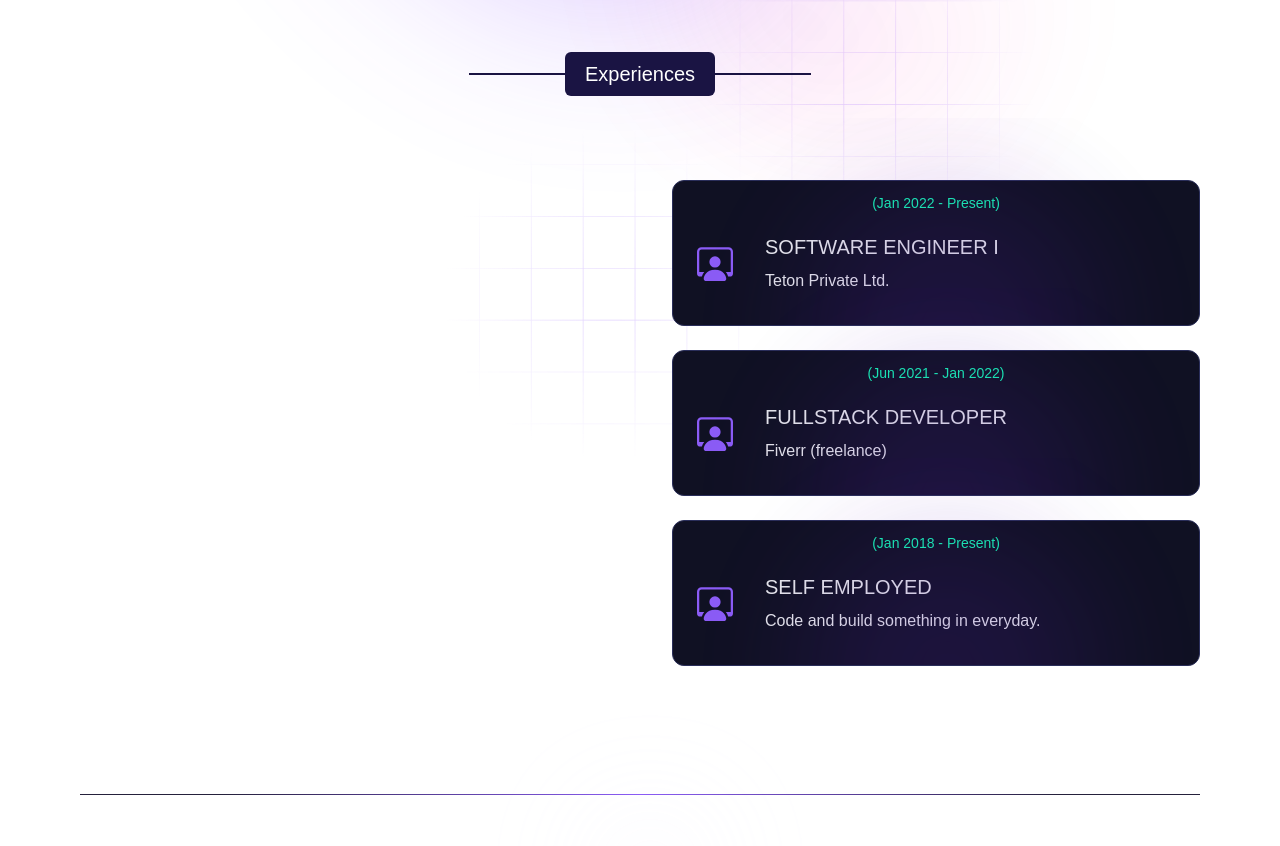
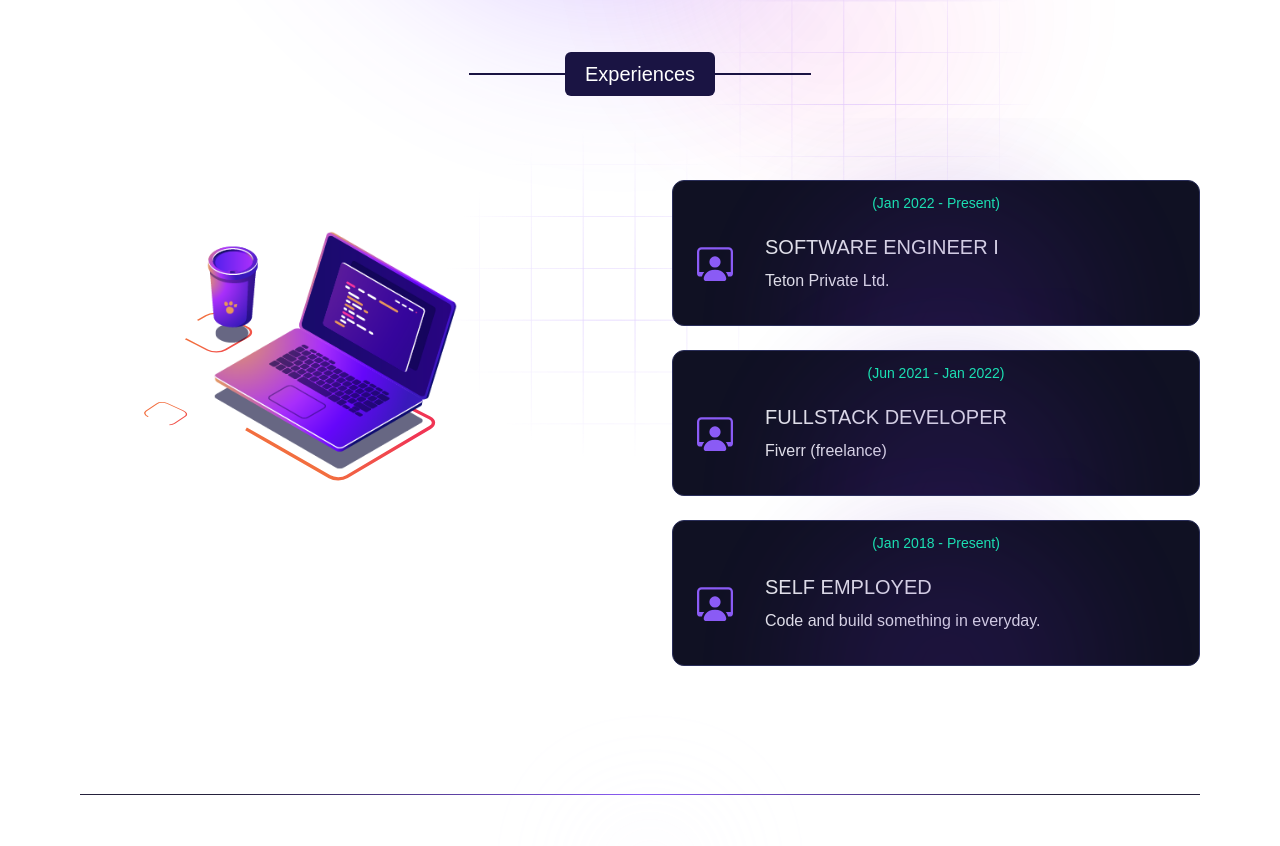
Before and after one commit to kishan57436/protofolio-kishan, a Next.js app: page / in a window 1280 px wide. Shown: the part 1110-1956 px from the top of the page. Built offline with nearby package versions, Linux system fonts and the light colour scheme.

Commit message:
lottie file added

```diff
--- a/app/component/helper/animation-lottie.jsx
+++ b/app/component/helper/animation-lottie.jsx
@@ -1,43 +1,43 @@
-// "use client"
+"use client"
 
+import Lottie from "lottie-react";
+
+const AnimationLottie = ({ animationPath, width }) => {
+  const defaultOptions = {
+    loop: true,
+    autoplay: true,
+    animationData: animationPath,
+    style: {
+      width: '95%',
+    }
+  };
+
+  return (
+    <Lottie {...defaultOptions} />
+  );
+};
+
+export default AnimationLottie;
+
+
+// "use client";
+
+// import { useEffect, useState } from "react";
 // import Lottie from "lottie-react";
 
-// const AnimationLottie = ({ animationPath, width }) => {
-//   const defaultOptions = {
-//     loop: true,
-//     autoplay: true,
-//     animationData: animationPath,
-//     style: {
-//       width: '95%',
-//     }
-//   };
+// const AnimationLottie = ({ animationPath }) => {
+//   const [animationData, setAnimationData] = useState(null);
 
-//   return (
-//     <Lottie {...defaultOptions} />
-//   );
+//   useEffect(() => {
+//     fetch(animationPath)
+//       .then((response) => response.json())
+//       .then((data) => setAnimationData(data))
+//       .catch((error) => console.error("Error loading animation:", error));
+//   }, [animationPath]);
+
+//   if (!animationData) return <p>Loading...</p>;
+
+//   return <Lottie animationData={animationData} loop autoplay style={{ width: "95%" }} />;
 // };
 
 // export default AnimationLottie;
-
-
-"use client";
-
-import { useEffect, useState } from "react";
-import Lottie from "lottie-react";
-
-const AnimationLottie = ({ animationPath }) => {
-  const [animationData, setAnimationData] = useState(null);
-
-  useEffect(() => {
-    fetch(animationPath)
-      .then((response) => response.json())
-      .then((data) => setAnimationData(data))
-      .catch((error) => console.error("Error loading animation:", error));
-  }, [animationPath]);
-
-  if (!animationData) return <p>Loading...</p>;
-
-  return <Lottie animationData={animationData} loop autoplay style={{ width: "95%" }} />;
-};
-
-export default AnimationLottie;
--- a/app/component/homepage/education/index.jsx
+++ b/app/component/homepage/education/index.jsx
@@ -2,8 +2,8 @@
 import { educations } from "@/utils/data/educations";
 import Image from "next/image";
 import { BsPersonWorkspace } from "react-icons/bs";
-// import lottieFile from '../../../assets/lottie/study.json';
-// import AnimationLottie from "../../helper/animation-lottie";
+import lottieFile from '../../../assets/lottie/study.json';
+import AnimationLottie from "../../helper/animation-lottie";
 import GlowCard from "../../helper/glow-card";
 
 function Education() {
@@ -36,7 +36,7 @@ function Education() {
         <div className="grid grid-cols-1 lg:grid-cols-2 gap-8 lg:gap-16">
           <div className="flex justify-center items-start">
             <div className="w-3/4 h-3/4">
-              {/* <AnimationLottie animationPath={lottieFile} /> */}
+              <AnimationLottie animationPath={lottieFile} />
             </div>
           </div>
 
--- a/app/component/homepage/experience/index.jsx
+++ b/app/component/homepage/experience/index.jsx
@@ -3,8 +3,8 @@
 import { experiences } from "@/utils/data/experience";
 import Image from "next/image";
 import { BsPersonWorkspace } from "react-icons/bs";
-// import experience from '../../../assets/lottie/code.json';
-// import AnimationLottie from "../../helper/animation-lottie";
+import experience from '../../../assets/lottie/code.json';
+import AnimationLottie from "../../helper/animation-lottie";
 import GlowCard from "../../helper/glow-card";
 
 function Experience() {
@@ -32,7 +32,7 @@ function Experience() {
         <div className="grid grid-cols-1 lg:grid-cols-2 gap-8 lg:gap-16">
           <div className="flex justify-center items-start">
             <div className="w-full h-full">
-              {/* <AnimationLottie animationPath={experience} /> */}
+              <AnimationLottie animationPath={experience} />
             </div>
           </div>
 
```
